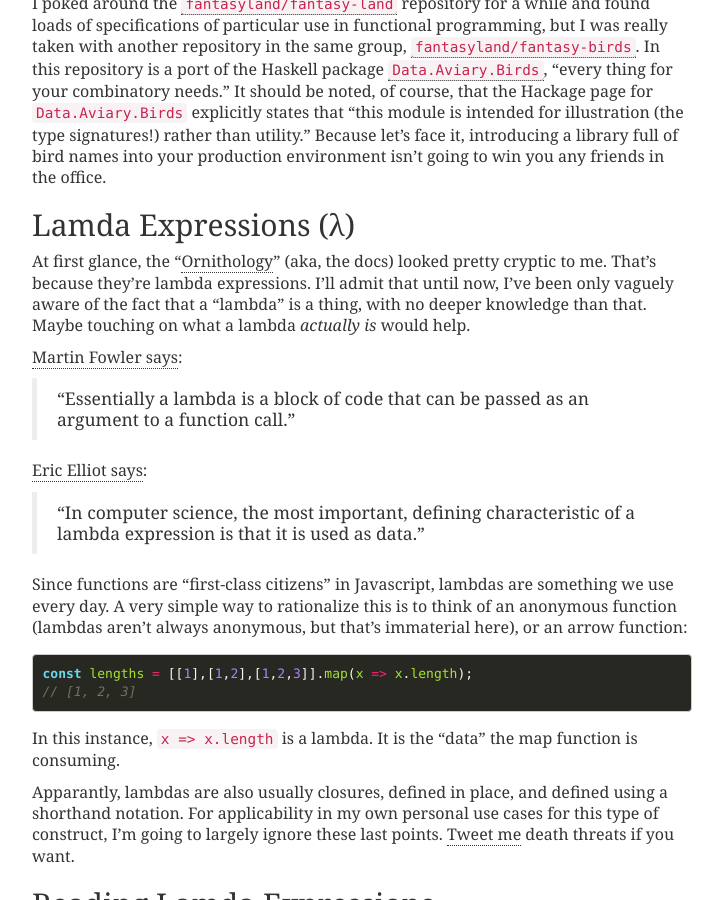
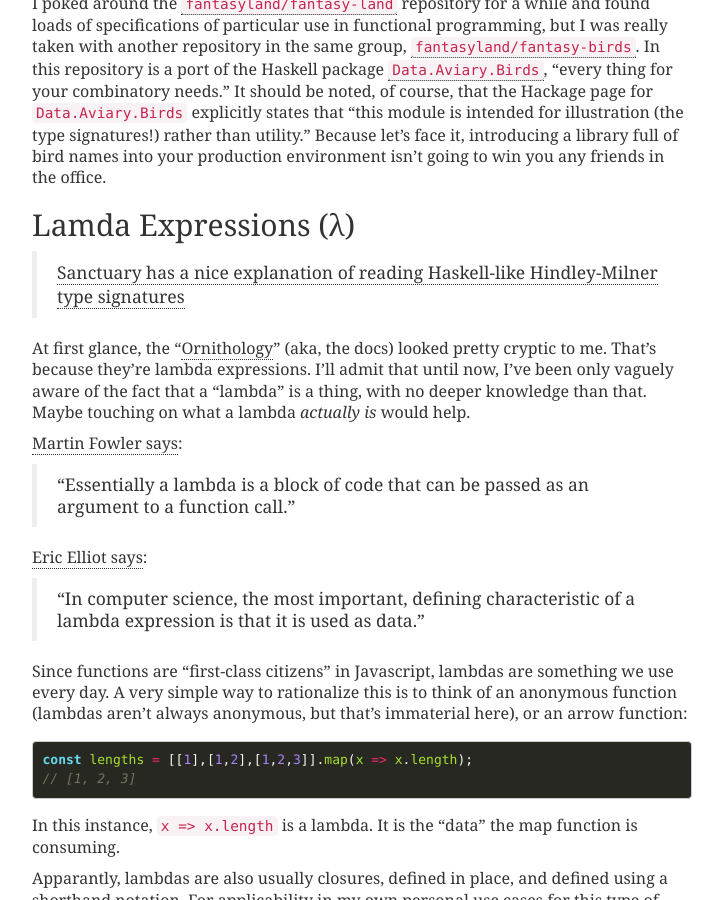
Before and after one commit to amsross/amsross.github.io, a Jekyll site: the page built from _posts/2016-10-05-fantasy-birds-introduction.markdown, in a window 1280 px wide and 900 px high, scrolled down 615 px. Shown: the whole window, without its empty margins (288-1011 px from the left). Built offline with Jekyll 4.4.1, drawn with Linux system fonts in a browser that asks for light colours.

Commit message:
Add note about Sanctuary types explanation

```diff
--- a/_posts/2016-10-05-fantasy-birds-introduction.markdown
+++ b/_posts/2016-10-05-fantasy-birds-introduction.markdown
@@ -18,6 +18,8 @@ I was recently poking around some of my favorite javascript libraries looking fo
 I poked around the [`fantasyland/fantasy-land`](https://github.com/fantasyland/fantasy-land) repository for a while and found loads of specifications of particular use in functional programming, but I was really taken with another repository in the same group, [`fantasyland/fantasy-birds`](https://github.com/fantasyland/fantasy-birds). In this repository is a port of the Haskell package [`Data.Aviary.Birds`](https://hackage.haskell.org/package/data-aviary-0.4.0/docs/Data-Aviary-Birds.html), "every thing for your combinatory needs." It should be noted, of course, that the Hackage page for `Data.Aviary.Birds` explicitly states that "this module is intended for illustration (the type signatures!) rather than utility." Because let's face it, introducing a library full of bird names into your production environment isn't going to win you any friends in the office.
 
 ## Lamda Expressions (&lambda;)
+
+> [Sanctuary has a nice explanation of reading Haskell-like Hindley-Milner type signatures](https://sanctuary.js.org/#types)
 
 At first glance, the "[Ornithology](https://github.com/fantasyland/fantasy-birds#ornithology)" (aka, the docs) looked pretty cryptic to me. That's because they're lambda expressions. I'll admit that until now, I've been only vaguely aware of the fact that a "lambda" is a thing, with no deeper knowledge than that. Maybe touching on what a lambda _actually is_ would help.
 
```
